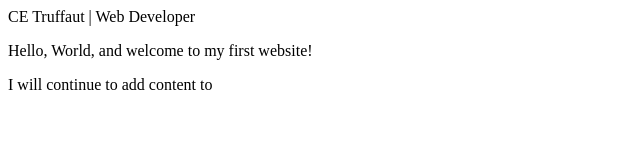
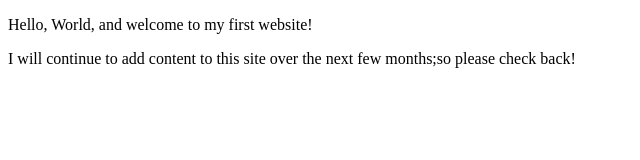
Before and after one commit to berrye1/berrye1.github.io, a plain HTML site: page index.html in a window 1280 px wide. Shown: the whole page, without its empty margins (0-640 px from the left). Drawn offline with Linux system fonts and the light colour scheme.

Commit message:
Expanded Home Page
Updated meta information and added content

```diff
--- a/index.html
+++ b/index.html
@@ -3,11 +3,11 @@
     <head>
         <meta charset="utf-8">
         <meta name="viewport" content="width=device-width, initial-scale=1.0">
-        <meta name="author" content="Din Jarin"
-        <title> CE Truffaut | Web Developer</title>
+        <meta name="author" content="Din Djarin">
+        <title>CE Truffant | Web Developer</title>
     </head>
     <body>
        <p>Hello, World, and welcome to my first website!</p>
-       <p>I will continue to add content to</p>
+       <p>I will continue to add content to this site over the next few months;so please check back!</p>
     </body>
 </html>
```
Also changed, not shown: 2 other files.
